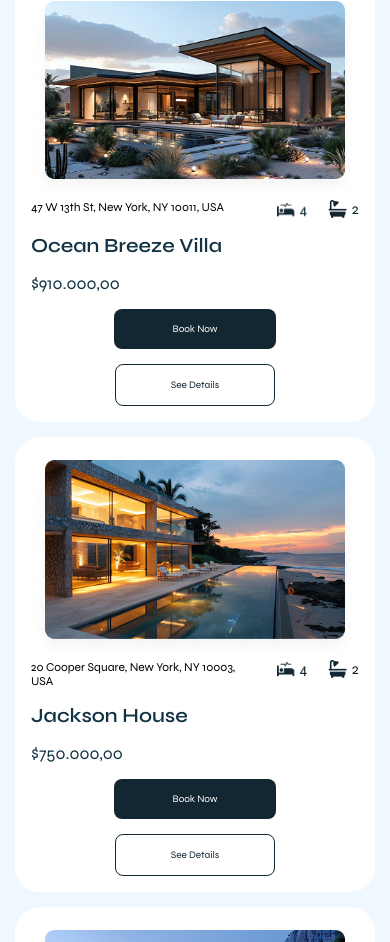
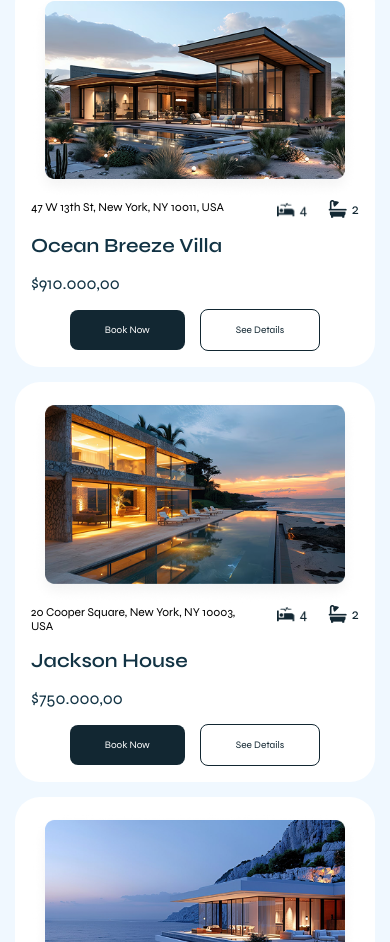
Before and after one commit to BiswajitMakhal/PL-live-count, a plain HTML site: page index.html in a window 390 px wide. Shown: the part 1058-2000 px from the top of the page. Drawn offline with nearby package versions, Linux system fonts and the light colour scheme; a web font is replaced by a local one.

Commit message:
responsive

```diff
--- a/css/style.css
+++ b/css/style.css
@@ -769,6 +769,9 @@ ul>li>a:hover::after {
     .col-4 {
         width: 100%;
     }
+    .primary-btn,.secondary-btn{
+        padding: 14px 35px;
+    }
 
     /* LIVE COUNT SECTION */
     .stats {
```
